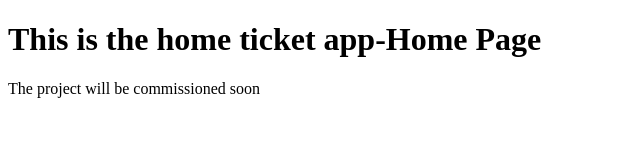
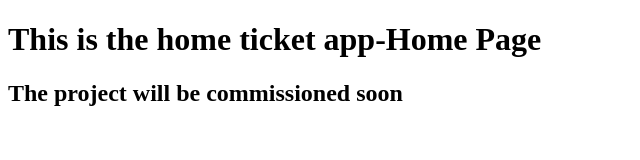
Before and after one commit to Eloks1/ticketapp, a plain HTML site: page index.html in a window 1280 px wide. Shown: the whole page, without its empty margins (0-640 px from the left). Drawn offline with Linux system fonts and the light colour scheme.

Commit message:
service page was added

```diff
--- a/index.html
+++ b/index.html
@@ -6,7 +6,7 @@
 
 		<body>
 			<h1>This is the home ticket app-Home Page</h1>
-			<p>The project will be commissioned soon</p>
+			<h2>The project will be commissioned soon</h2>
 		</body>
 
 </html>
```
